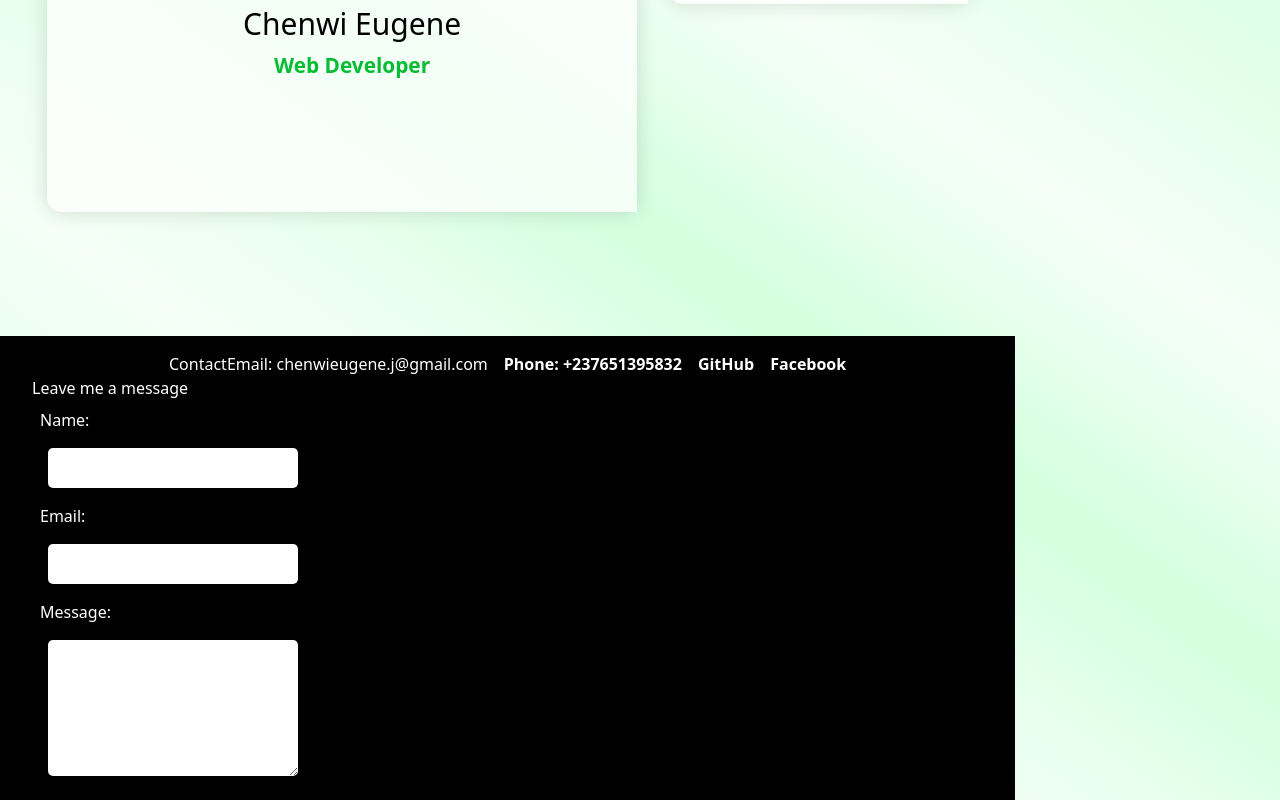
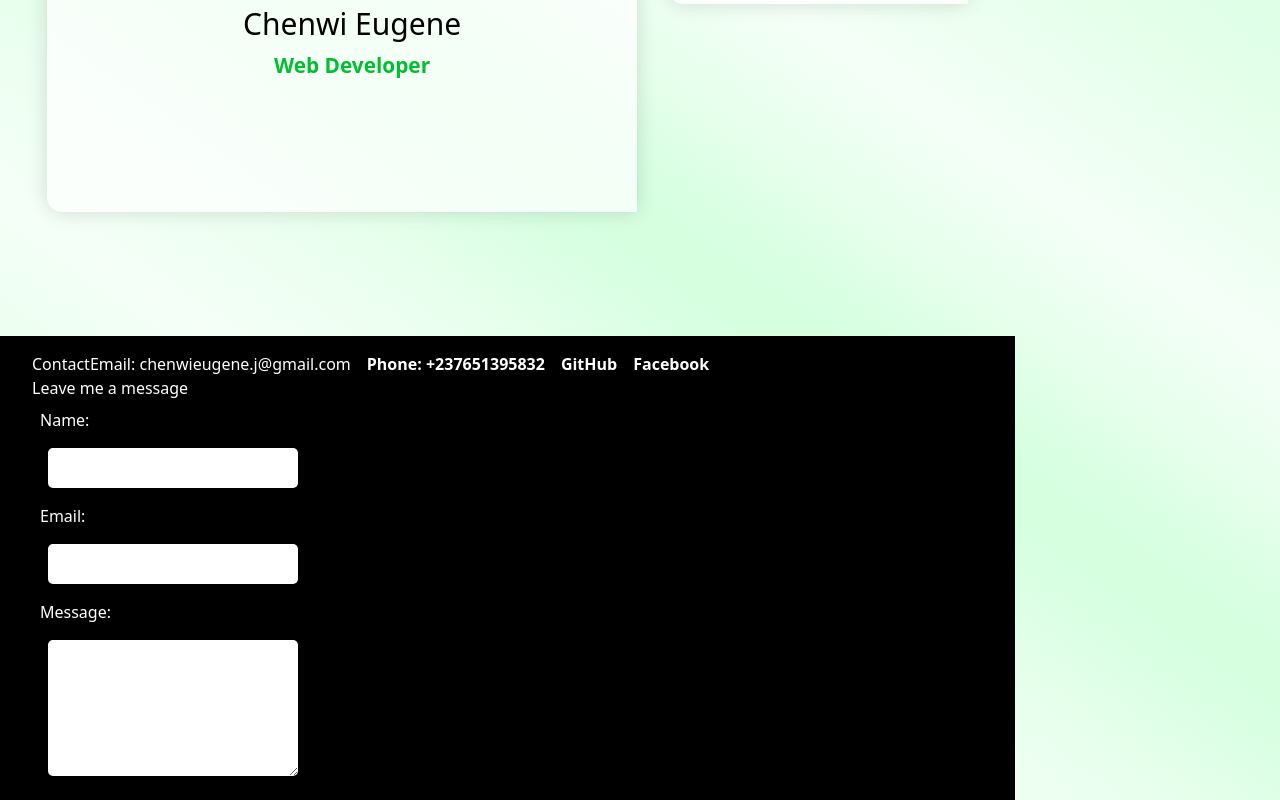
Before and after one commit to Chenwi32/My_portfolio, a Next.js app: page / in a window 1280 px wide. Shown: the part 406-1206 px from the top of the page. Built offline with nearby package versions, Linux system fonts and the light colour scheme.

Commit message:
changed flex attributes in the footer

```diff
--- a/components/Footer.jsx
+++ b/components/Footer.jsx
@@ -10,9 +10,9 @@ const Footer = () => {
 
 
 
-      <div className=" container flex flex-wrap items-center justify-center px-4 pt-2 font-medium text-white dark:text-white  lg:pt-0">
+      <div className=" container flex flex-wrap items-start justify-start px-4 pt-2 font-medium text-white dark:text-white  lg:pt-0">
         <h1 id='contact'>Contact</h1>
-        <div className="social flex flex-wrap items-center justify-center space-x-2 sm:space-x-4">
+        <div className="social flex flex-wrap items-start justify-start space-x-2 sm:space-x-4">
           <span
             href="#"
             className={cx(
```
